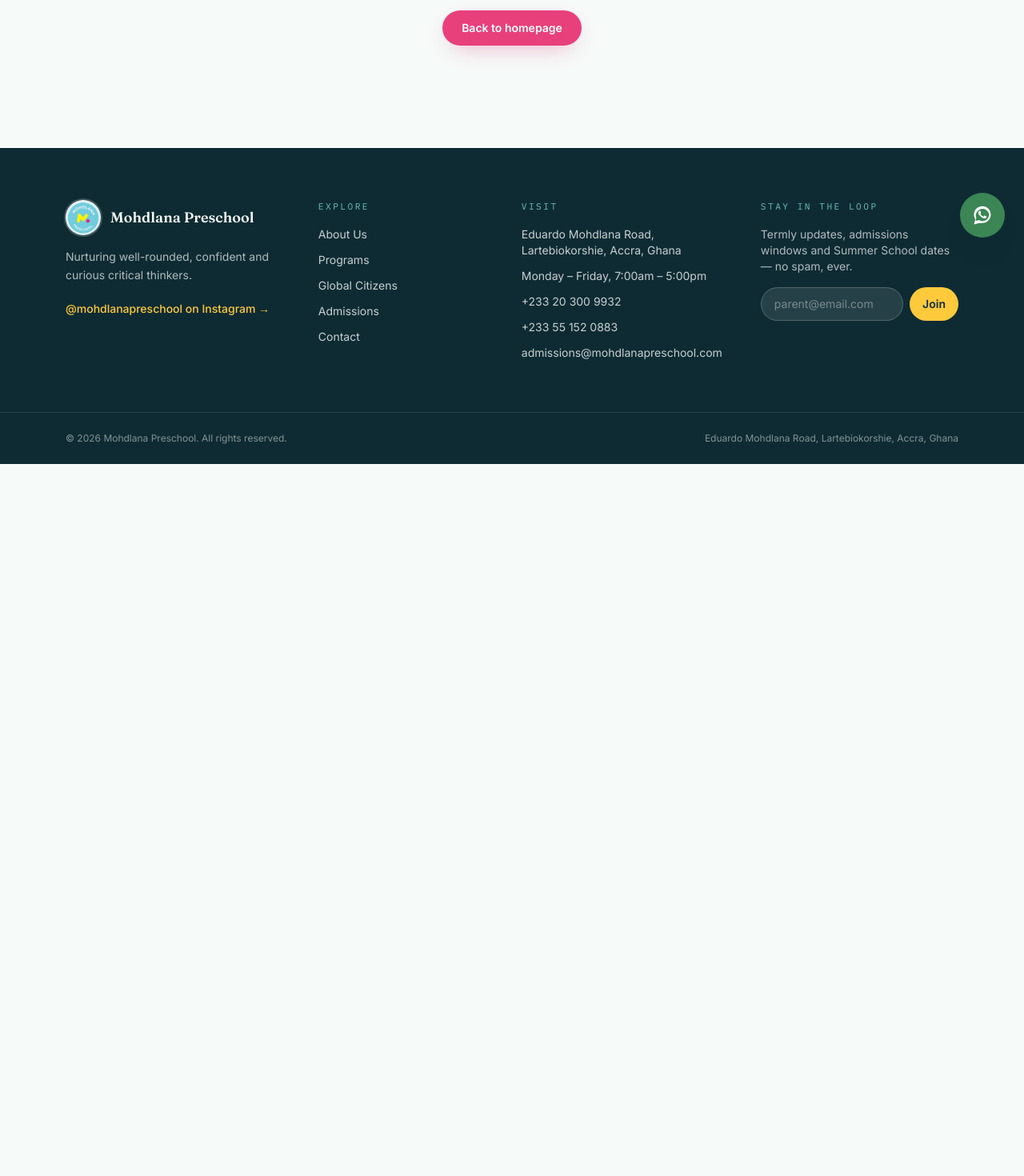
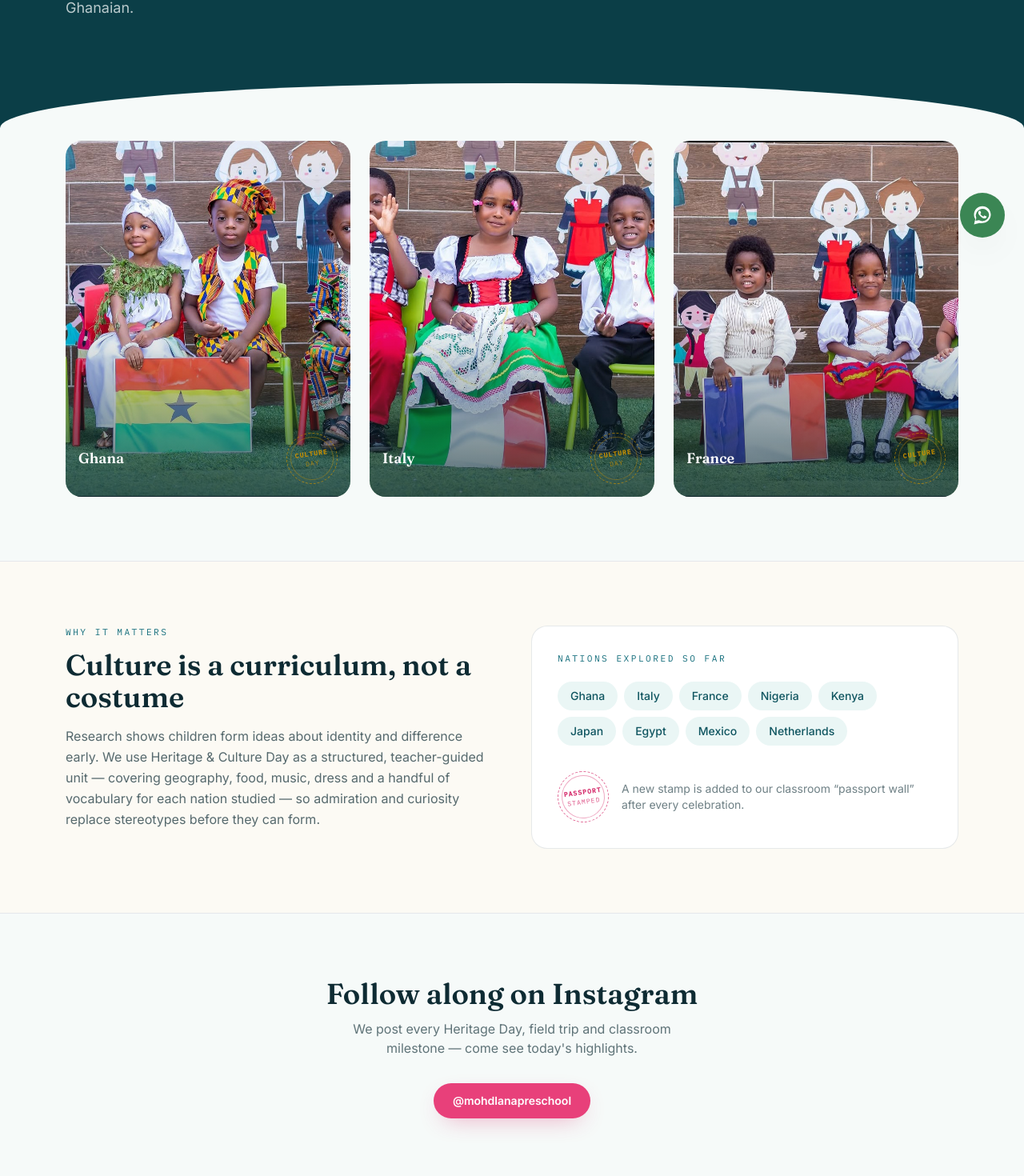
Before and after one commit to techguywebdev-cmyk/mohdlana, a Next.js app: page /global-citizens in a window 1280 px wide. Before the commit this address had no page. Shown: the part 479-1949 px from the top of the page at 80% size. Before the commit the page ends 1059 px from the top, so only its background shows below. Built offline with nearby package versions, Linux system fonts and the light colour scheme.

Commit message:
Add files via upload

```diff
--- /dev/null
+++ b/app/global-citizens/page.tsx
@@ -0,0 +1,68 @@
+import type { Metadata } from 'next';
+import Link from 'next/link';
+import Gallery from '@/components/Gallery';
+import PageIntro from '@/components/PageIntro';
+import SectionHeading from '@/components/SectionHeading';
+import Stamp from '@/components/Stamp';
+
+export const metadata: Metadata = {
+  title: 'Global Citizens',
+  description: 'Heritage & Culture Day at Mohdlana Preschool — building pride in Ghana and curiosity about the world.'
+};
+
+const countries = ['Ghana', 'Italy', 'France', 'Nigeria', 'Kenya', 'Japan', 'Egypt', 'Mexico', 'Netherlands'];
+
+export default function GlobalCitizensPage() {
+  return (
+    <>
+      <PageIntro
+        eyebrow="Global Citizens"
+        title="Proud of home first — curious about the world always."
+        description="Once a term, our Heritage & Culture Day turns every classroom into a passport stamp. Children dress in traditional attire, taste new foods, learn a handful of words in a new language, and present what makes a culture special — starting always with pride in being Ghanaian."
+      />
+
+      <section className="container-page pb-20 pt-4">
+        <Gallery />
+      </section>
+
+      <section className="border-y border-ink/8 bg-paper-warm py-20">
+        <div className="container-page grid gap-12 lg:grid-cols-[1fr_1fr]">
+          <SectionHeading
+            eyebrow="Why it matters"
+            title="Culture is a curriculum, not a costume"
+            description="Research shows children form ideas about identity and difference early. We use Heritage & Culture Day as a structured, teacher-guided unit — covering geography, food, music, dress and a handful of vocabulary for each nation studied — so admiration and curiosity replace stereotypes before they can form."
+          />
+          <div className="rounded-xl2 border border-ink/10 bg-white p-8">
+            <p className="eyebrow text-teal-600">Nations explored so far</p>
+            <div className="mt-5 flex flex-wrap gap-2">
+              {countries.map((c) => (
+                <span key={c} className="rounded-full bg-teal-50 px-4 py-2 text-sm font-medium text-teal-700">
+                  {c}
+                </span>
+              ))}
+            </div>
+            <div className="mt-8 flex items-center gap-4">
+              <Stamp label="Passport" sublabel="stamped" tone="bloom" size="sm" />
+              <p className="text-sm text-ink/60">A new stamp is added to our classroom &ldquo;passport wall&rdquo; after every celebration.</p>
+            </div>
+          </div>
+        </div>
+      </section>
+
+      <section className="container-page py-20 text-center">
+        <h2 className="font-display text-3xl font-semibold sm:text-4xl">Follow along on Instagram</h2>
+        <p className="mx-auto mt-3 max-w-md text-ink/65">
+          We post every Heritage Day, field trip and classroom milestone — come see today&apos;s highlights.
+        </p>
+        <Link
+          href="https://www.instagram.com/mohdlanapreschool/"
+          target="_blank"
+          rel="noreferrer"
+          className="btn-primary mt-8 inline-flex"
+        >
+          @mohdlanapreschool
+        </Link>
+      </section>
+    </>
+  );
+}
```
